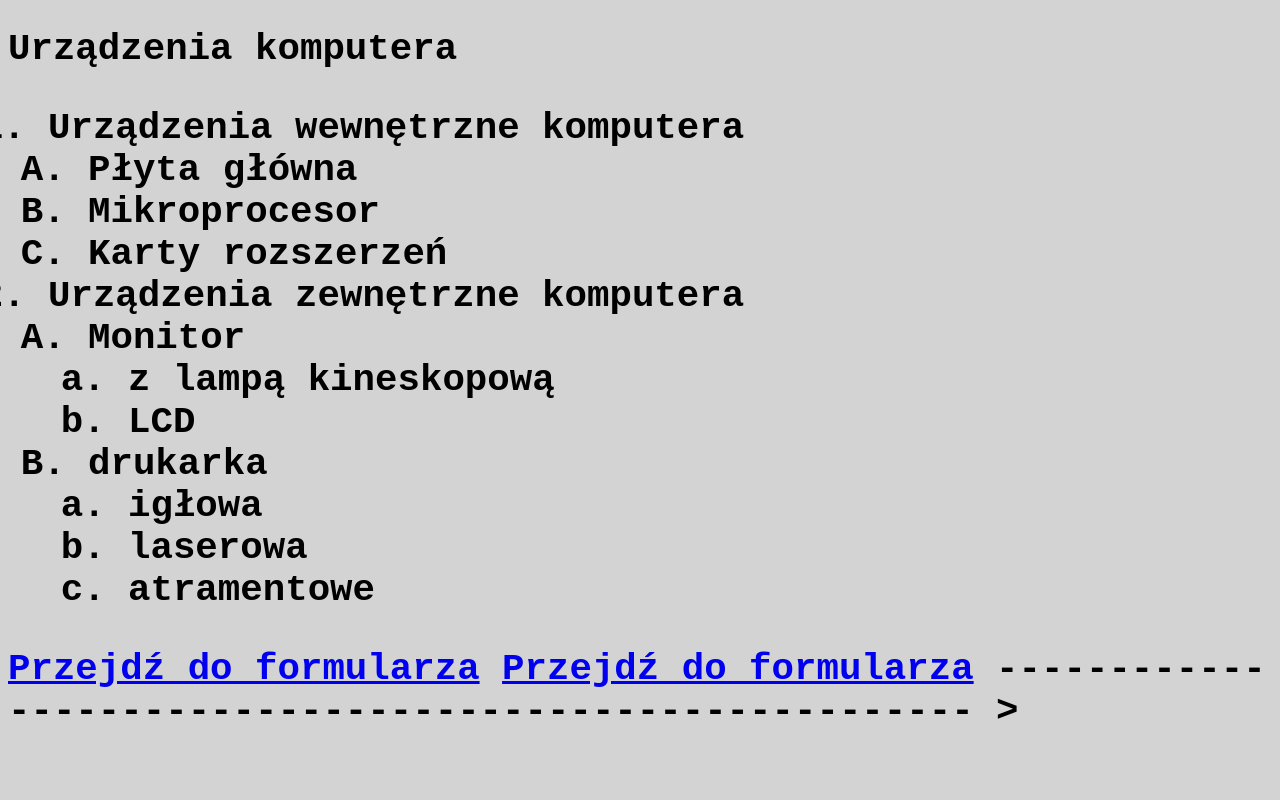
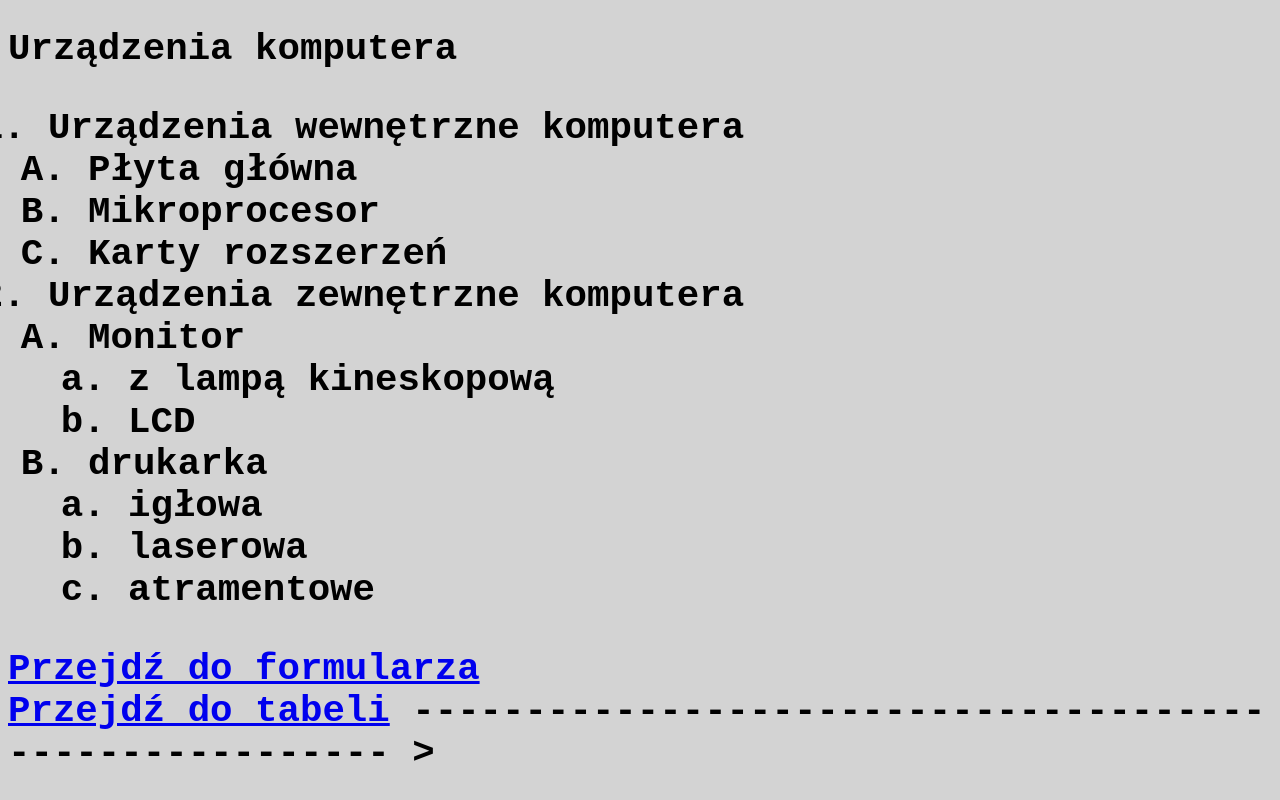
Before and after one commit to Damian120S/Zadania-HTML, a plain HTML site: page index.html in a window 1280 px wide. Shown: the part 4519-5319 px from the top of the page. Before the commit the page ends 5289 px from the top, so only its background shows below. Drawn offline with Linux system fonts and the light colour scheme.

Commit message:
Add files via upload

```diff
--- a/index.html
+++ b/index.html
@@ -124,8 +124,8 @@ Trzeci:<br>
 </OL>
 </OL>
 </OL>
-<a href="https://damian120s.github.io/Formularzxx/" target="_blank">Przejdź do formularza</a>
-<a href="https://damian120s.github.io/Tabelax/" target="_blank">Przejdź do formularza</a>
+<a href="https://damian120s.github.io/Formularzxx/" target="_blank">Przejdź do formularza</a><br>
+<a href="https://damian120s.github.io/Tabelax/" target="_blank">Przejdź do tabeli</a>
 
 -------------------------------------------------------
     </body>
```
